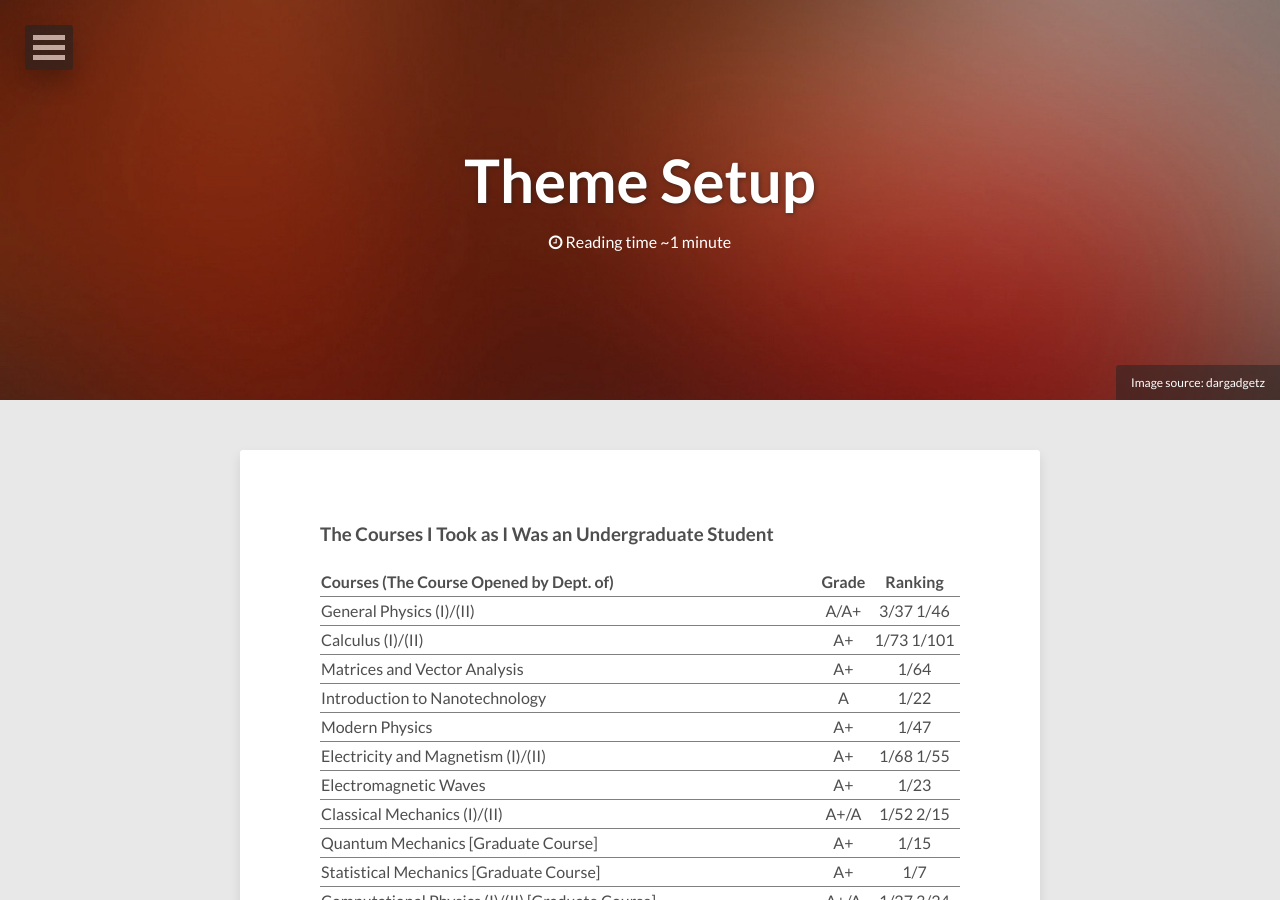
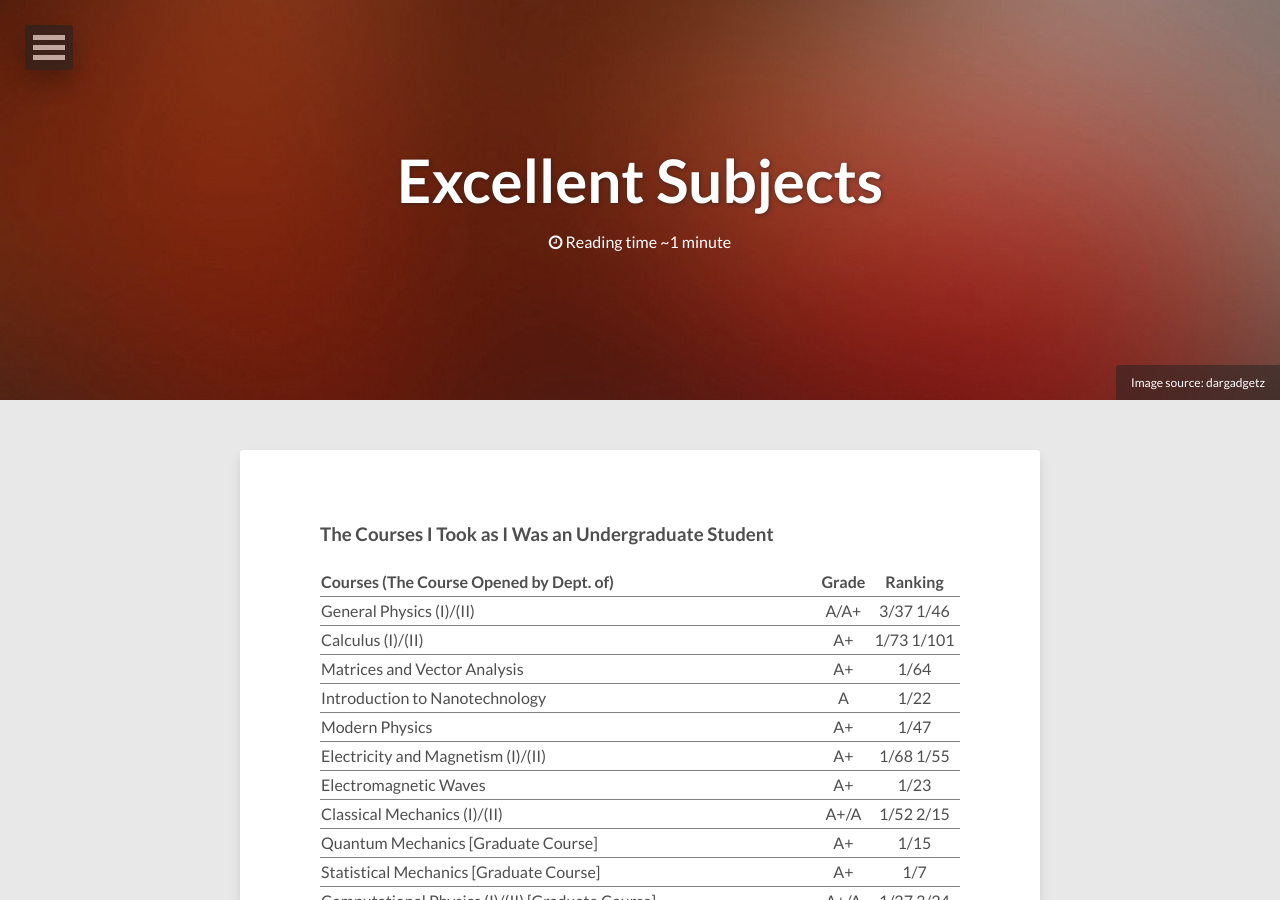
Before and after one commit to pochunsun/pochunsun.github.io, a Jekyll site: the page built from Grade/index.md, in a window 1280 px wide and 900 px high. Built offline with Jekyll 4.4.1, drawn with Linux system fonts in a browser that asks for light colours; nearby versions of some CDN libraries; comment, search, counter and statistics services are not loaded; some of the changed lines change nothing that is shown.

Commit message:
Update index.md

```diff
--- a/Grade/index.md
+++ b/Grade/index.md
@@ -1,7 +1,7 @@
 ---
 layout: page
-title: Theme Setup
-description: "Instructions on how to install and customize the modern Jekyll theme HPSTR."
+title: Excellent Subjects
+description: "The Courses I Took as I Was an Undergraduate Student"
 image:
   feature: abstract-11.jpg
   credit: dargadgetz
```
